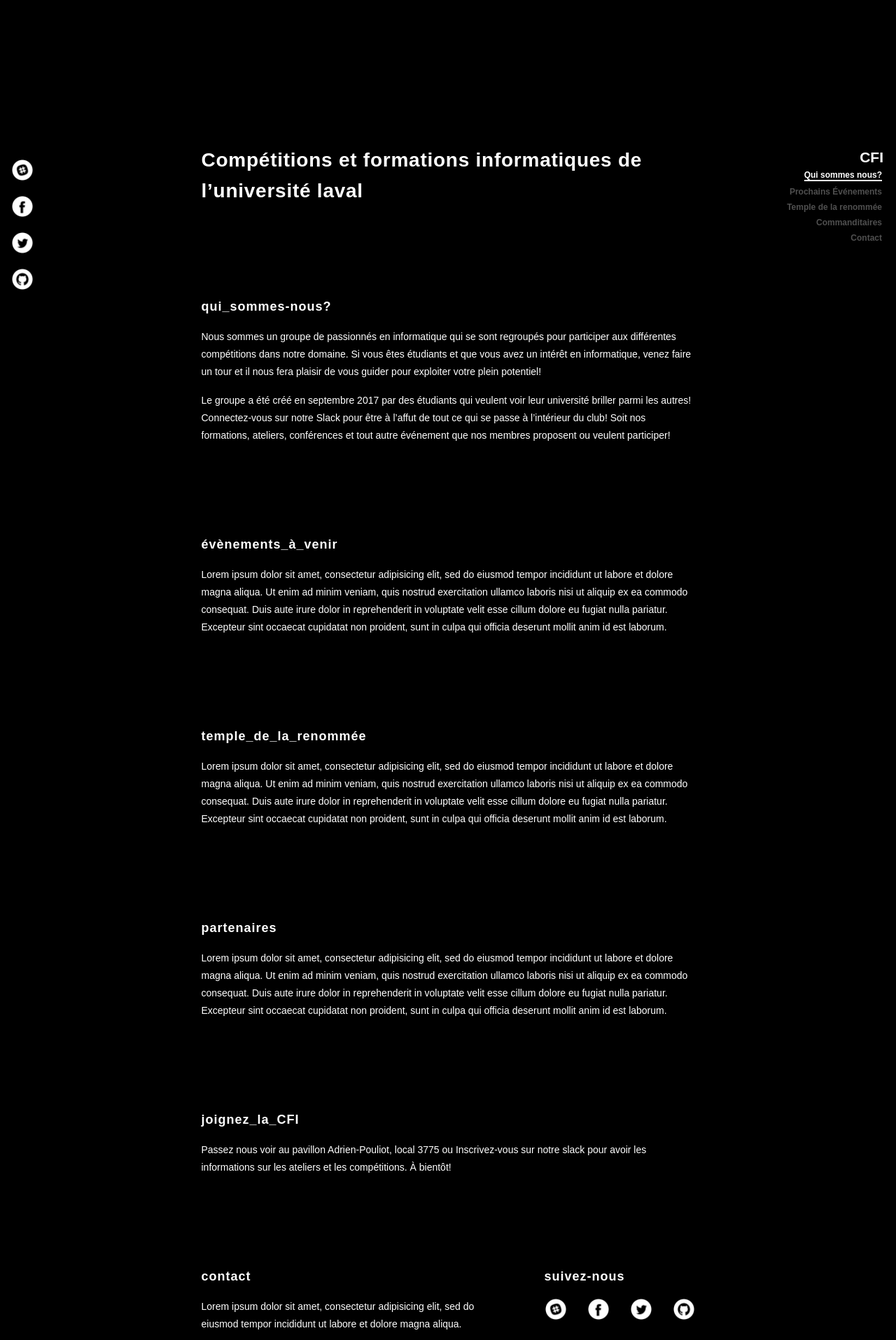
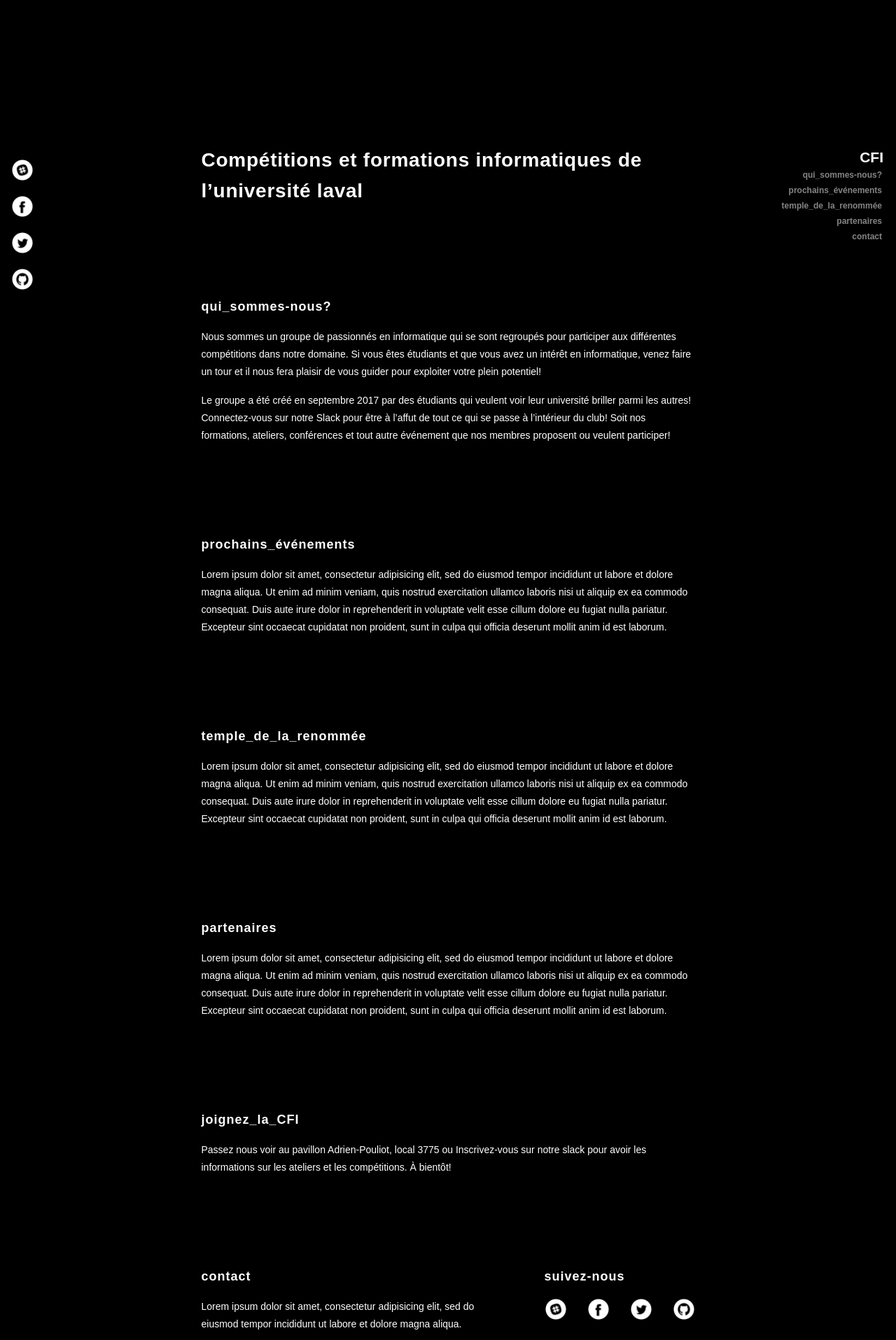
Before and after one commit to CFI-UL/cfi-ul.github.io, a Jekyll site: the page built from index.html, in a window 1280 px wide. Shown: the part 821-2736 px from the top of the page at 70% size. Built offline with Jekyll 4.4.1, drawn with Linux system fonts in a browser that asks for light colours.

Commit message:
Only disply menu and social bar on desktop.
Rename sections.

```diff
--- a/_includes/footer.html
+++ b/_includes/footer.html
@@ -20,7 +20,7 @@
         </div>
       </div>
     </div>
-    <p>
+    <p class="footer__copyright">
       © 2018 CFIUL
     </p>
   </div>
--- a/_includes/navigation.html
+++ b/_includes/navigation.html
@@ -1,10 +1,10 @@
 <nav class="menu js_menu">
   <ul>
     <li><a class="menu__home" href="#landing">CFI</a></li>
-    <li><a class="menu__item menu__item_active" href="#title">Qui sommes nous?</a></li>
-    <li><a class="menu__item" href="#next-events">Prochains Événements</a></li>
-    <li><a class="menu__item" href="#hall-of-fame">Temple de la renommée</a></li>
-    <li><a class="menu__item" href="#sponsors">Commanditaires</a></li>
-    <li><a class="menu__item" href="#contact">Contact</a></li>
+    <li><a class="menu__item" href="#title">qui_sommes-nous?</a></li>
+    <li><a class="menu__item" href="#next-events">prochains_événements</a></li>
+    <li><a class="menu__item" href="#hall-of-fame">temple_de_la_renommée</a></li>
+    <li><a class="menu__item" href="#sponsors">partenaires</a></li>
+    <li><a class="menu__item" href="#contact">contact</a></li>
   </ul>
 </nav>
--- a/_sass/molecules.scss
+++ b/_sass/molecules.scss
@@ -9,12 +9,12 @@
 }
 
 .menu {
-  @include breakpoint(mobileonly) {
-    display: none;
+  @include breakpoint(desktop) {
+    display: block;
   }
+  display: none;
 
   right: 0;
-  // padding-top: 16px;
   padding-right: 16px;
   text-align: right;
 
@@ -31,7 +31,7 @@
     display: inline-block;
     font-family: $font-family-text;
     font-weight: $font-bold;
-    color: $color-emperor;
+    color: $color-gray;
     font-size: 12px;
     margin: 4px;
 
@@ -43,13 +43,12 @@
 }
 
 .social-bar {
-  @include breakpoint(mobileonly) {
-    display: none;
+  @include breakpoint(desktop) {
+    display: flex;
   }
-
+  display: none;
   left: 0;
   text-align: left;
-  display: flex;
   flex-direction: column;
   margin-top: 16px;
   margin-left: 16px;
--- a/_sass/organisms.scss
+++ b/_sass/organisms.scss
@@ -96,4 +96,10 @@
     width: 32px;
     height: 32px;
   }
+
+  &__copyright {
+    font-size: 11px;
+    font-weight: $font-light;
+    color: $color-gray;
+  }
 }
--- a/_sass/utils/constants.scss
+++ b/_sass/utils/constants.scss
@@ -2,6 +2,7 @@
 $color-black: #000;
 $color-white: #fff;
 $color-emperor: #4F4F4F;
+$color-gray: #848484;
 
 // Colours aliases
 $primary-color: $color-black;
--- a/index.html
+++ b/index.html
@@ -29,7 +29,7 @@
 
 <div id="next-events" class="section">
   <h2 class="section__title">
-    évènements_à_venir
+    prochains_événements
   </h2>
   <div class="section__content">
     <p>
```
